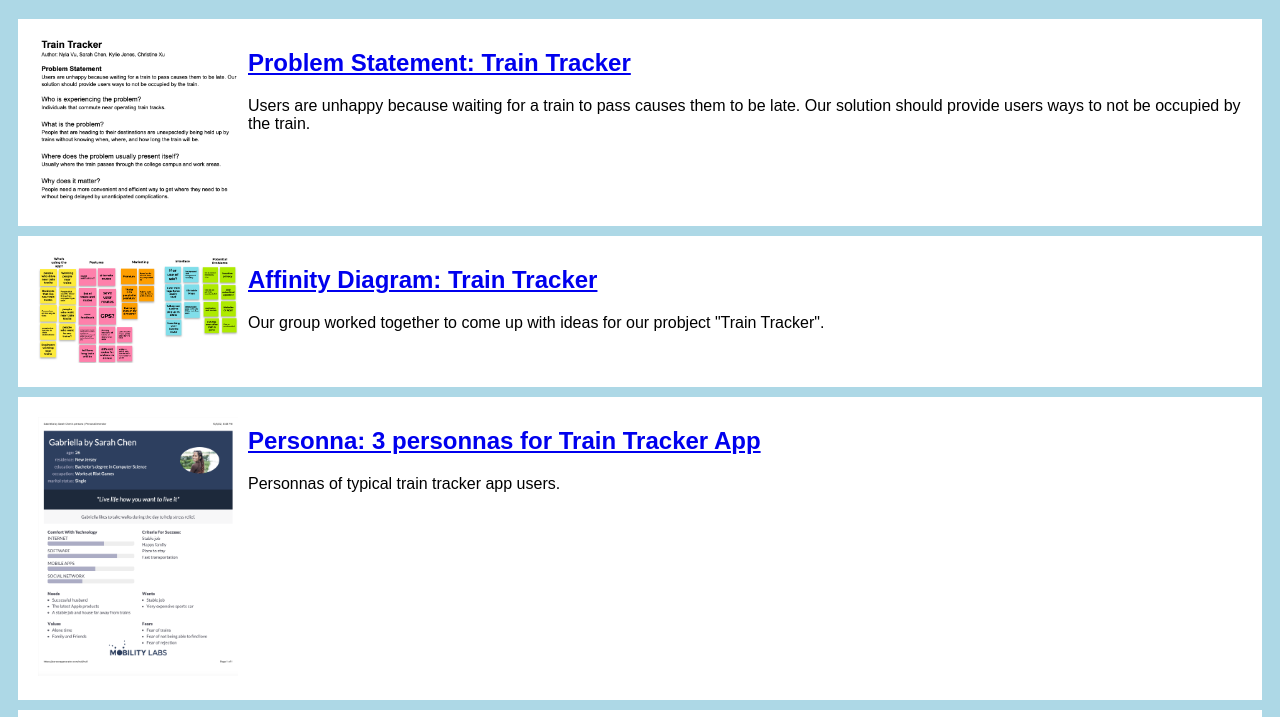
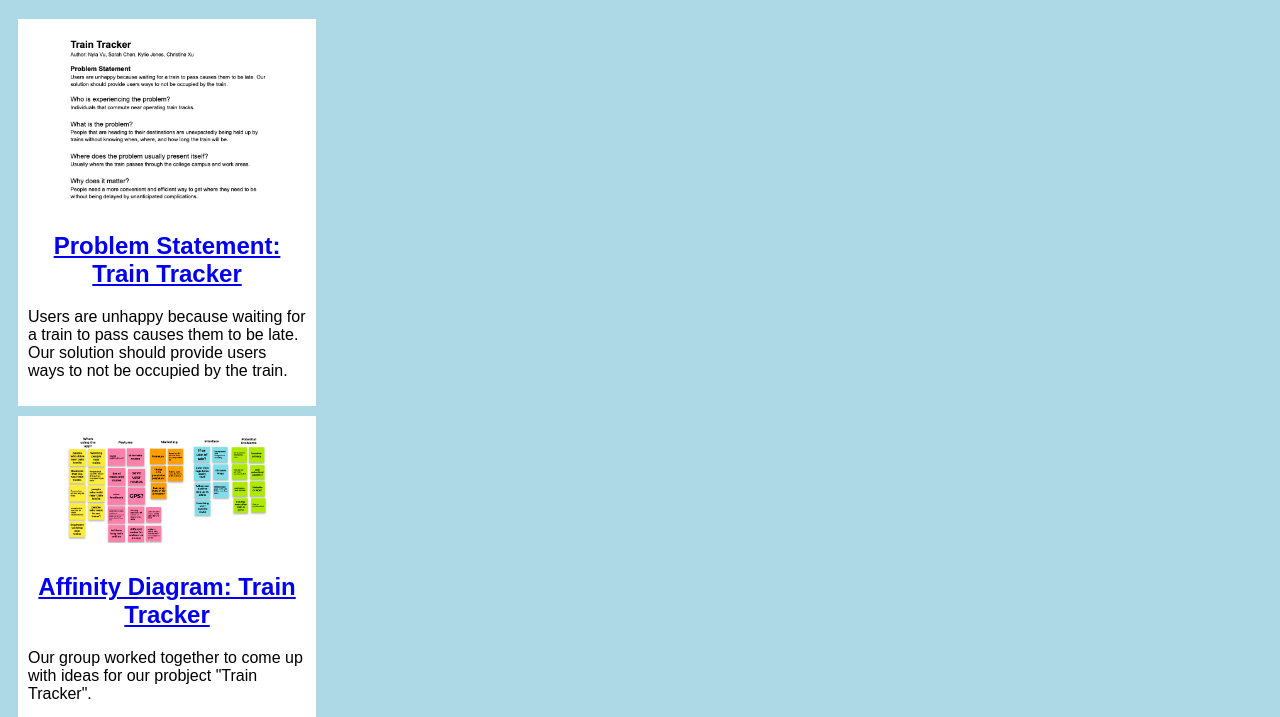
Before and after one commit to chennsarah/chennsarah.github.io, a plain HTML site: page index.html in a window 1280 px wide. Shown: the part 61-778 px from the top of the page. Drawn offline with Linux system fonts and the light colour scheme.

Commit message:
Add files via upload

```diff
--- a/styles.css
+++ b/styles.css
@@ -3,19 +3,31 @@ body {
     font-family:Arial, Helvetica, sans-serif;
 }
 
+.assignments {
+    display:flex;
+    flex-wrap:wrap;
+}
+
 .assignment {
-    display:flex;
+    width:22%;
     padding:10px;
     margin:10px;
+    padding:20px 10;
     background:white;
 }
 
 .assignment img {
     width:200px;
     padding:10px;
+    display:block;
+    margin:auto;
 }
 
 h1 {
     color: white;
     text-align:center;
 }
+
+h2 {
+    text-align:center;
+}
```
Also changed, not shown: Paper prototype.png (added), images/Paper prototype.png (added).
